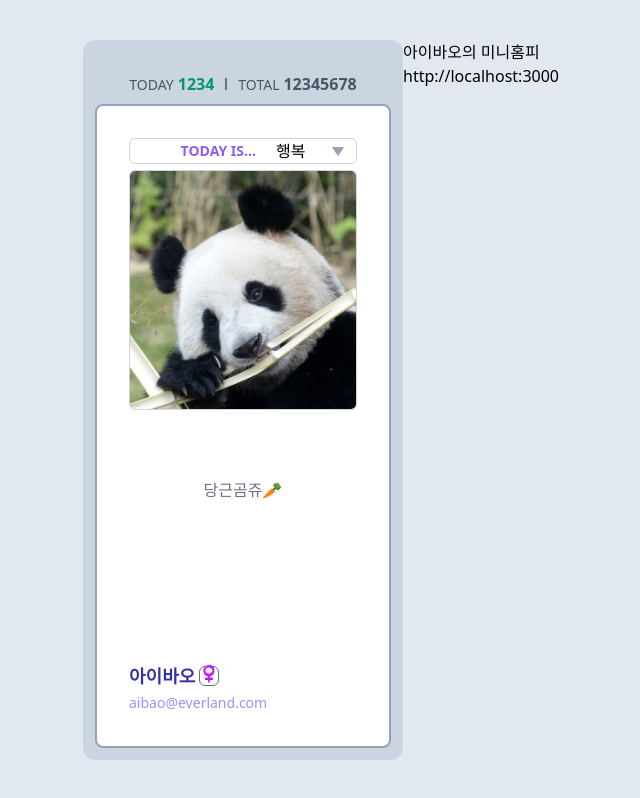
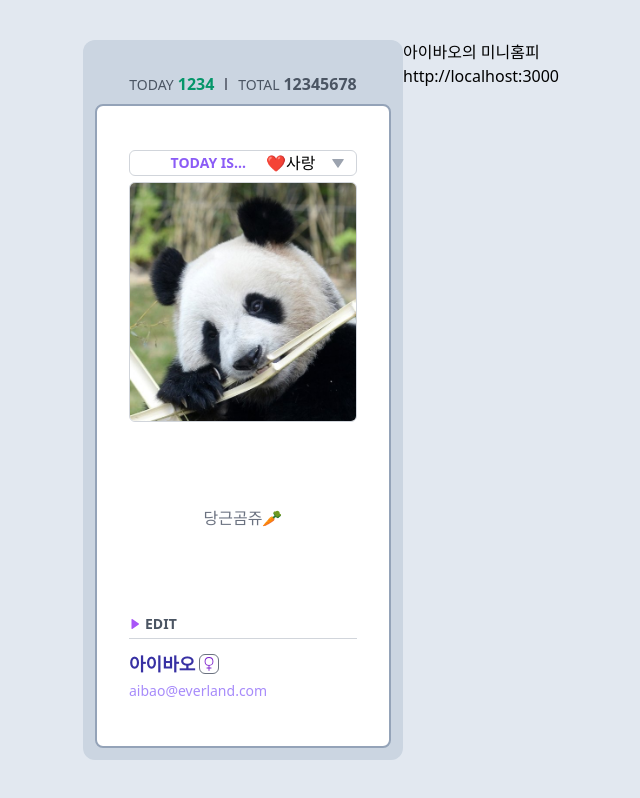
Before and after one commit to saiani1/rit-world, a React (Vite) app: page /home in a window 1280 px wide. Shown: the whole page, without its empty margins (319-959 px from the left). Built offline with nearby package versions, Linux system fonts and the light colour scheme.

Commit message:
aside퍼블리싱 완료

```diff
--- a/src/components/common/dropdown/TodayFeelingDropdown.tsx
+++ b/src/components/common/dropdown/TodayFeelingDropdown.tsx
@@ -3,7 +3,7 @@ import { BiSolidDownArrow } from "react-icons/bi";
 
 const TodayFeelingDropdown = () => {
   const [isClick, setIsClick] = useState(false);
-  const [clickedFeeling, setClickedFeeling] = useState("행복");
+  const [clickedFeeling, setClickedFeeling] = useState("❤️사랑");
 
   const handleClick = () => {
     setIsClick((prev) => !prev);
@@ -36,6 +36,11 @@ const TodayFeelingDropdown = () => {
           onClick={handleClickFeeling}
         >
           <li className="border-b border-dashed">
+            <button className="p-1 w-full h-full" name="❤️사랑">
+              ❤️사랑
+            </button>
+          </li>
+          <li className="border-b border-dashed">
             <button className="p-1 w-full h-full" name="😆기쁨">
               😆기쁨
             </button>
--- a/src/routes/home/HomeScreen.tsx
+++ b/src/routes/home/HomeScreen.tsx
@@ -1,3 +1,6 @@
+import { BsGenderFemale } from "react-icons/bs";
+import { BiSolidRightArrow } from "react-icons/bi";
+
 import TodayFeelingDropdown from "@/components/common/dropdown/TodayFeelingDropdown";
 import Header from "@/components/common/header/Header";
 import NumberOfVisitors from "@/components/common/numberOfVisitors/NumberOfVisitors";
@@ -8,19 +11,28 @@ const HomeScreen = () => {
     <div className="flex h-full p-10">
       <aside className="flex flex-col gap-y-2 justify-end pt-8 p-3 w-80 rounded-xl bg-slate-300">
         <NumberOfVisitors />
-        <div className="flex  flex-col justify-between h-full p-8 bg-white rounded-lg border-2 border-slate-400">
+        <div className="flex flex-col justify-between h-full px-8 py-11 bg-white rounded-lg border-2 border-slate-400">
           <div>
             <TodayFeelingDropdown />
             <ProfileImage />
-            <div className="flex h-40 justify-center items-center">
+            <div className="flex h-48 justify-center items-center">
               <p className="text-gray-500">당근곰쥬🥕</p>
+            </div>
+            <div className="pb-1 w-full border-b border-gray-300">
+              <button
+                type="button"
+                className="flex items-center gap-x-1 text-sm font-bold text-gray-600"
+              >
+                <BiSolidRightArrow className="text-xs text-purple-500" />
+                EDIT
+              </button>
             </div>
           </div>
           <div>
             <div className="flex items-center gap-x-1">
               <h2 className="font-black text-lg	text-indigo-800">아이바오</h2>
-              <div className="flex justify-center items-end w-5 h-5 border border-gray-500 rounded-md">
-                <span className="font-black text-violet-400">♀️</span>
+              <div className="flex justify-center items-center w-5 h-5 border border-gray-500 rounded-md">
+                <BsGenderFemale className="text-sm text-purple-700" />
               </div>
             </div>
             <span className="text-sm text-violet-400">aibao@everland.com</span>
```
